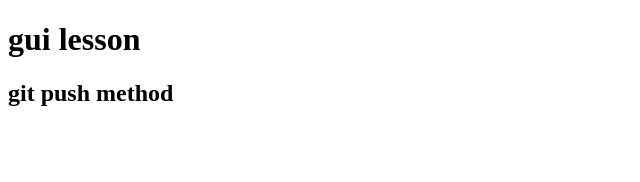
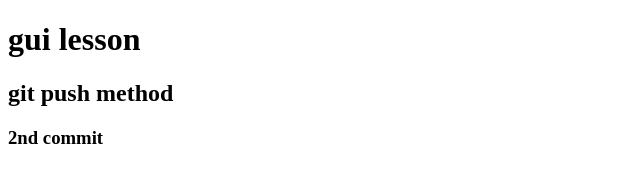
Before and after one commit to Olaedo-Blossom/gui, a plain HTML site: page index.html in a window 1280 px wide. Shown: the whole page, without its empty margins (0-640 px from the left). Drawn offline with Linux system fonts and the light colour scheme.

Commit message:
added a line

```diff
--- a/index.html
+++ b/index.html
@@ -8,5 +8,6 @@
 <body>
     <h1>gui lesson</h1>
     <h2>git push method</h2>
+    <h3>2nd commit</h3>
 </body>
 </html>
```
